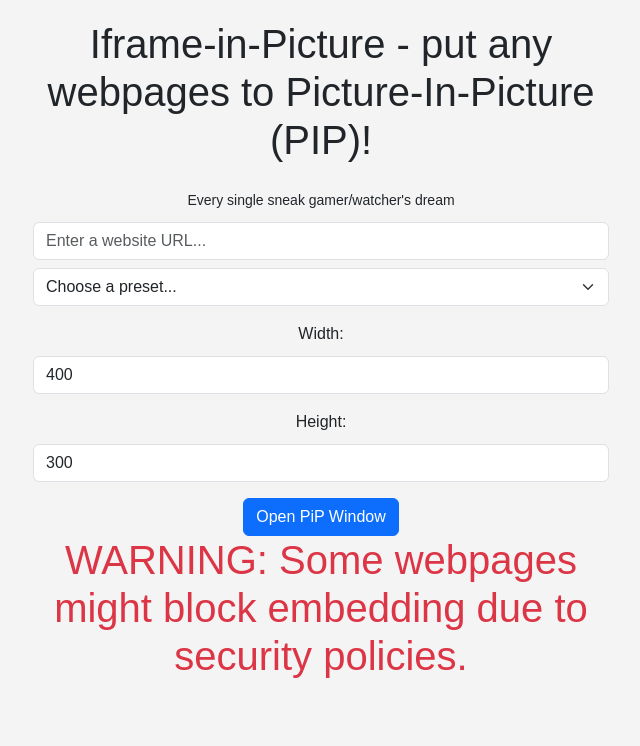
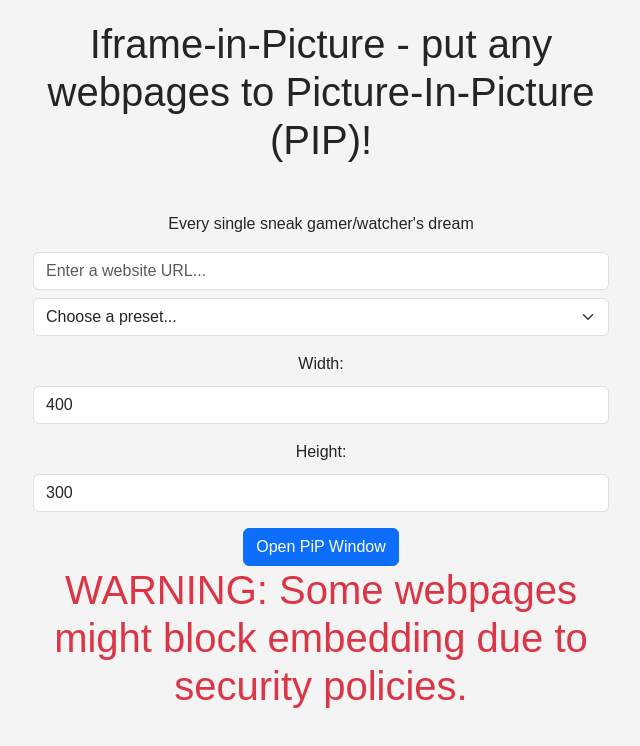
Before and after one commit to phamminhteky1-fix/iFrame-in-Picture, a plain HTML site: page index.html in a window 1280 px wide. Shown: the whole page, without its empty margins (319-959 px from the left). Drawn offline with nearby package versions, Linux system fonts and the light colour scheme.

Commit message:
Update index.html

```diff
--- a/index.html
+++ b/index.html
@@ -28,8 +28,8 @@
 </head>
 <body>
     <div class="container">
-        <h1 class="mb-4">Iframe-in-Picture - put any webpages to Picture-In-Picture (PIP)!</h1>
-        <small>Every single sneak gamer/watcher's dream</small>
+        <h1 class="mb-4">Iframe-in-Picture - put any webpages to Picture-In-Picture (PIP)!</h1><br>
+        <p>Every single sneak gamer/watcher's dream</p>
         <input type="text" id="urlInput" class="form-control" placeholder="Enter a website URL...">
         <select id="presetSelect" class="form-select mt-2">
             <option value="">Choose a preset...</option>
```
